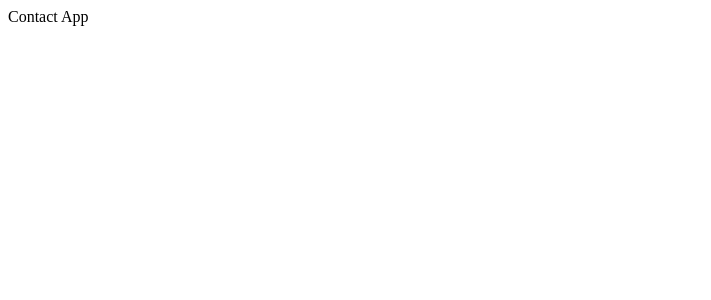
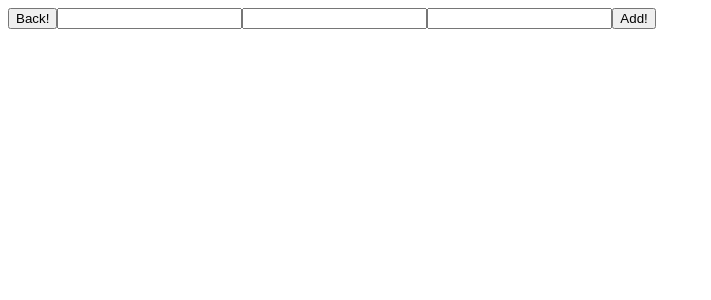
Before and after one commit to salgadopietrini/contacts-app, a React (Create React App) app: page /contactsCreator in a window 1280 px wide. Shown: the top 300 px of the page, without its empty margins (0-711 px from the left). Built offline with nearby package versions, Linux system fonts and the light colour scheme.

Commit message:
set context on App to manage contacts state

```diff
--- a/package.json
+++ b/package.json
@@ -8,6 +8,7 @@
     "@testing-library/user-event": "^12.8.3",
     "react": "^17.0.2",
     "react-dom": "^17.0.2",
+    "react-router-dom": "^5.3.0",
     "react-scripts": "4.0.3",
     "web-vitals": "^1.1.2"
   },
--- a/src/App.js
+++ b/src/App.js
@@ -1,5 +1,48 @@
-import React from "react";
+import React, { useState } from "react";
+import { Route, Switch, BrowserRouter } from "react-router-dom";
+import Contact from "./components/Contact/Contact";
+import ContactsCreator from "./components/ContactsCreator/ContactsCreator";
+import ContactsContainer from "./components/ContactsContainer/ContactsContainer";
+
+export const Context = React.createContext(null);
 
 export default function App() {
-  return <div>Contact App</div>;
+  const [state, setState] = useState({
+    store: { contacts: [] },
+    actions: {
+      handleAdd: (contact) => {
+        setState((prevValue) => ({
+          store: {
+            ...prevValue.store,
+            contacts: [...prevValue.store.contacts, contact],
+          },
+          actions: { ...prevValue.actions },
+        }));
+      },
+    },
+  });
+
+  /*   const handleRemove = (key) => {
+    setContacts();
+  };
+
+  const handleEdit = (key) => {
+    setContacts();
+  };
+ */
+  return (
+    <Context.Provider value={state}>
+      <BrowserRouter>
+        <Switch>
+          <Route exact path={"/"} component={ContactsContainer}></Route>
+          <Route exact path={"/contact"} component={Contact}></Route>
+          <Route
+            exact
+            path={"/contactsCreator"}
+            component={ContactsCreator}
+          ></Route>
+        </Switch>
+      </BrowserRouter>
+    </Context.Provider>
+  );
 }
--- /dev/null
+++ b/src/components/Contact/Contact.js
@@ -0,0 +1,11 @@
+import React from "react";
+
+export default function Contact(props) {
+  return (
+    <div>
+      <div>{props.info.name}</div>
+      <div>{props.info.phone}</div>
+      <div>{props.info.email}</div>
+    </div>
+  );
+}
--- a/src/components/Contacts/Contacts.js
+++ /dev/null
@@ -1,5 +0,0 @@
-import React from "react";
-
-export default function Contacts() {
-  return <div>Contact App</div>;
-}
--- a/src/components/ContactsContainer/ContactsContainer.js
+++ b/src/components/ContactsContainer/ContactsContainer.js
@@ -1,5 +1,28 @@
-import React from "react";
+import React, { useContext } from "react";
+import ContactsPreview from "../ContactsPreview/ContactsPreview";
+import { Link } from "react-router-dom";
+import { Context } from "../../App";
 
 export default function ContactsContainer() {
-  return <div>Contact App</div>;
+  const { store } = useContext(Context);
+
+  return (
+    <div>
+      {store.contacts.length > 0 ? (
+        store.contacts.map((elem, index) => (
+          <ContactsPreview
+            info={elem}
+            key={Math.floor(Math.random() * 1000000)}
+          />
+        ))
+      ) : (
+        <>
+          <h2>Create a new contact!</h2>
+        </>
+      )}
+      <Link to={"/contactsCreator"}>
+        <button>Add</button>
+      </Link>
+    </div>
+  );
 }
--- /dev/null
+++ b/src/components/ContactsCreator/ContactsCreator.js
@@ -0,0 +1,48 @@
+import React, { useState, useContext } from "react";
+import { Link } from "react-router-dom";
+
+import { Context } from "../../App";
+
+export default function ContactsCreator(props) {
+  const [userInfo, setUserInfo] = useState({});
+  const { actions } = useContext(Context);
+
+  const handleName = (event) => {
+    setUserInfo((prevValue) => ({
+      ...prevValue,
+      name: event.target.value,
+    }));
+  };
+  const handlePhone = (event) => {
+    setUserInfo((prevValue) => ({
+      ...prevValue,
+      phone: event.target.value,
+    }));
+  };
+  const handleEmail = (event) => {
+    setUserInfo((prevValue) => ({
+      ...prevValue,
+      email: event.target.value,
+    }));
+  };
+
+  const add = (event) => {
+    actions.handleAdd(userInfo);
+  };
+
+  return (
+    <div>
+      <form>
+        <Link to={"/"}>
+          <button>Back!</button>
+        </Link>
+        <input onChange={handleName} />
+        <input onChange={handlePhone} />
+        <input onChange={handleEmail} />
+        <Link to={"/"}>
+          <button onClick={add}>Add!</button>
+        </Link>
+      </form>
+    </div>
+  );
+}
--- /dev/null
+++ b/src/components/ContactsPreview/ContactsPreview.js
@@ -0,0 +1,13 @@
+import React from "react";
+import { Link } from "react-router-dom";
+export default function ContactsPreview(props) {
+  return (
+    <div>
+      <div>{props.info.name}</div>
+      <div>{props.info.phone}</div>
+      <Link to={"/"}>
+        <button>Back!</button>
+      </Link>
+    </div>
+  );
+}
```
Also changed, not shown: 1 other file (tests, documents, lock files or other folders).
